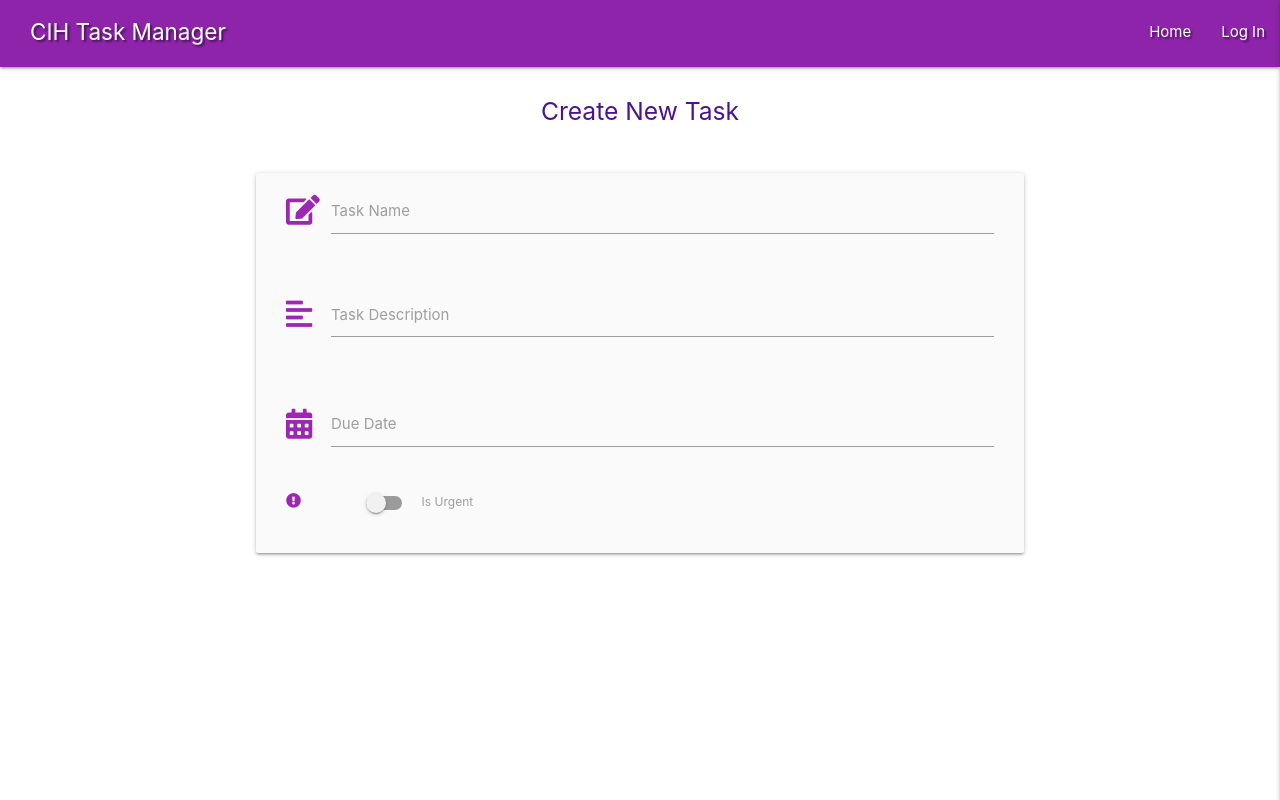
After one commit to nsum/ms3-hotel-task-manager, a Flask app: page /add_dept_task in a window 1280 px wide. The commit adds this page. Run offline with Flask 2, Linux system fonts and the light colour scheme; some libraries are stand-ins or nearby versions.

Commit message:
Add department tasks input fileds

```diff
--- a/app.py
+++ b/app.py
@@ -129,9 +129,9 @@ def logout():
     return redirect(url_for("login"))
 
 
-@app.route("/add_task")
-def add_task():
-    return render_template("add_task.html")
+@app.route("/add_dept_task")
+def add_dept_task():
+    return render_template("add_dept_task.html")
 
 
 # Fetch env vars
--- a/static/css/style.css
+++ b/static/css/style.css
@@ -1,5 +1,13 @@
 .container {
     width: 90%;
+}
+
+.card-panel .row {
+    padding: 0 1rem;
+}
+
+.title {
+    padding: 1rem 0 2rem 0;
 }
 
 .flashes h5 {
--- a/static/js/script.js
+++ b/static/js/script.js
@@ -8,4 +8,15 @@ $(document).ready(function(){
     // Initialize tooltips
     $('.tooltipped').tooltip();
 
+    // Initialize date picker
+    $('.datepicker').datepicker({
+        format: "dd mmmm, yyyy",
+        yearRange: 1,
+        showClearBtn: true,
+        // disables picking days in the past
+        minDate: new Date(),
+        i18n: {
+            done: "Select"
+        }
+    });
 });
--- /dev/null
+++ b/templates/add_dept_task.html
@@ -0,0 +1,47 @@
+{% extends "base.html" %}
+{% block content %}
+
+    <h5 class="title purple-text text-darken-4 center-align">Create New Task</h5>
+    <div class="row">
+        <form class="card-panel grey lighten-5 col s12 m8 offset-m2" method="POST" action="">
+            <div class="row">
+                <div class="row">
+                    <div class="input-field col s12">
+                        <i class="prefix fas fa-edit purple-text darken-4"></i>
+                        <input id="task_name" name="task_name" type="text" class="validate"
+                            minlength="5" maxlength="50" required>
+                        <label for="task_name">Task Name</label>
+                    </div>
+                </div>
+                <div class="row">
+                    <div class="input-field col s12">
+                        <i class="prefix fas fa-align-left purple-text darken-4"></i>
+                        <textarea id="task_description" name="task_description" class="materialize-textarea validate"
+                            minlength="5" maxlength="200" required></textarea>
+                        <label for="task_description">Task Description</label>
+                    </div>
+                </div>
+                <div class="row">
+                    <div class="input-field col s12">
+                        <i class="prefix fas fa-calendar-alt purple-text darken-4"></i>
+                        <input id="due_date" name="due_date" type="text" class="validate datepicker" required>
+                        <label for="due_date">Due Date</label>
+                    </div>
+                </div>
+                <div class="row">
+                    <div class="input-filed col s12">
+                        <div class="switch">
+                            <i class="prefix fas fa-exclamation-circle purple-text darken-4"></i>
+                            <label for="is_urgent">
+                                <input type="checkbox" id="is_urgent" name="is_urgent">
+                                <span class="lever"></span>
+                                Is Urgent
+                            </label>
+                        </div>
+                    </div>
+                </div>
+            </div>
+        </form>
+    </div>
+
+{% endblock %}
--- a/templates/add_task.html
+++ /dev/null
@@ -1,6 +0,0 @@
-{% extends "base.html" %}
-{% block content %}
-
-    <h5 class="purple-text text-darken-4 center-align">Create New Task</h5>
-
-{% endblock %}
--- a/templates/control_panel.html
+++ b/templates/control_panel.html
@@ -1,5 +1,5 @@
 {% extends "base.html" %}
 {% block content %}
     <a href="{{ url_for('register') }}" class="btn purple lighten-1">Register New User</a>
-    <a href="{{ url_for('add_task') }}" class="btn purple lighten-1">Add New Task</a>
+    <a href="{{ url_for('add_dept_task') }}" class="btn purple lighten-1">Add New Task</a>
 {% endblock %}
```
